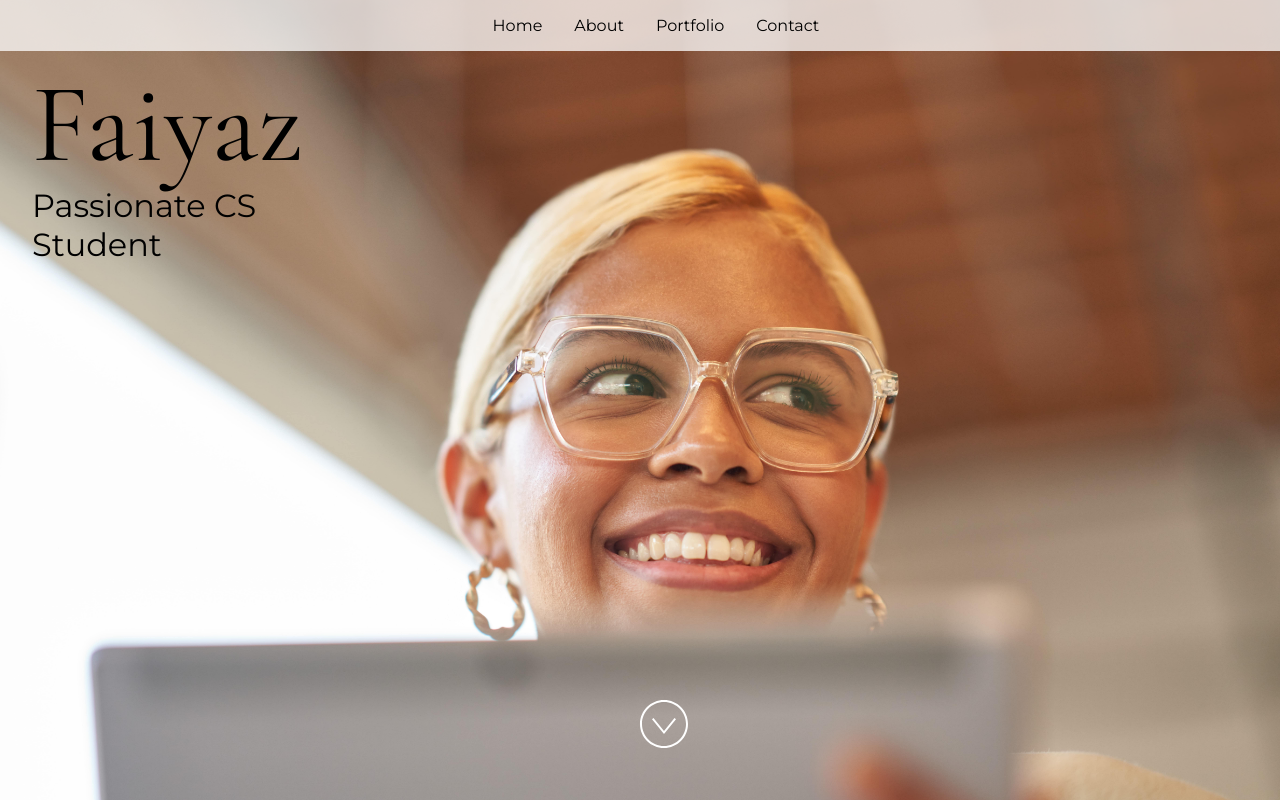
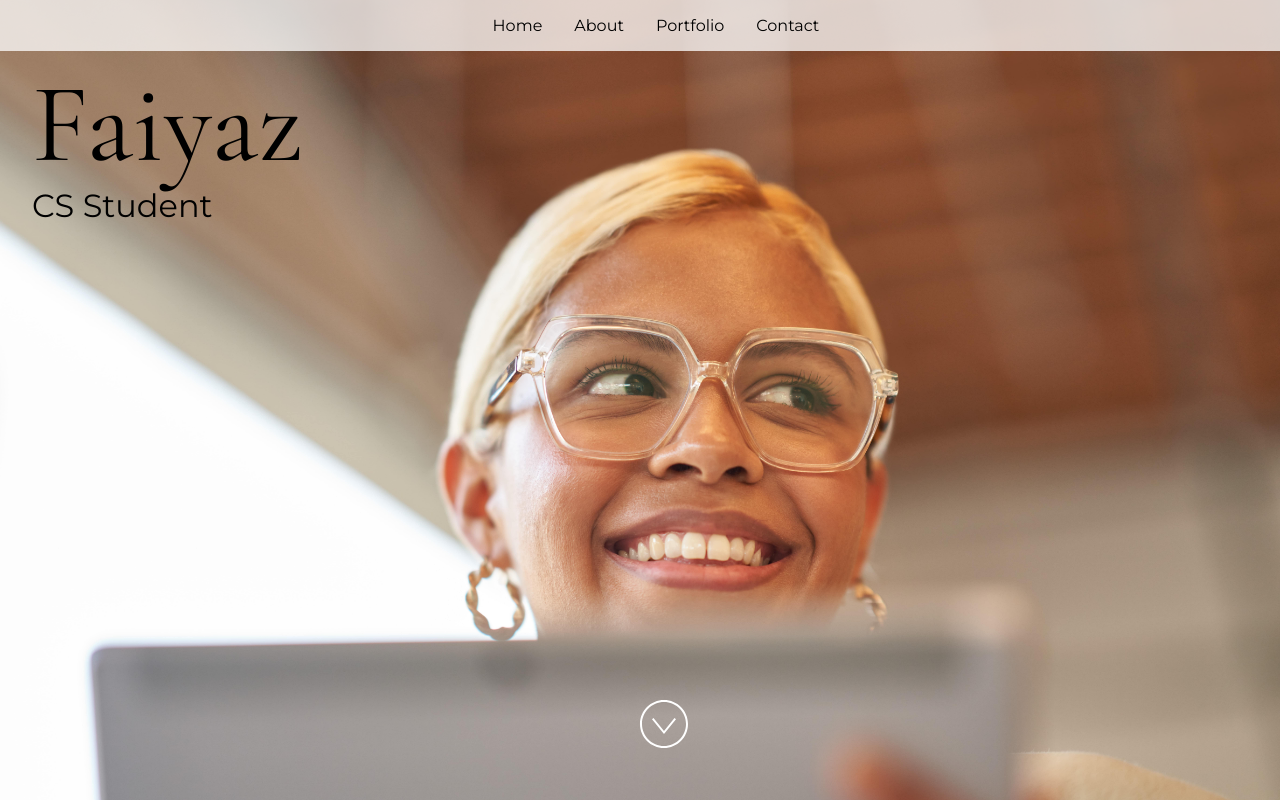
Before and after one commit to Faironic/Portfolio-By-GitHub-Education, a React (Vite) app: page / in a window 1280 px wide. Built offline with nearby package versions, Linux system fonts and the light colour scheme.

Commit message:
Update App.jsx

```diff
--- a/src/App.jsx
+++ b/src/App.jsx
@@ -25,7 +25,7 @@ import "./styles.css";
  */
 const siteProps = {
   name: "Faiyaz",
-  title: "Passionate CS Student",
+  title: "CS Student",
   email: "faiyaz.io@yahoo.com",
   gitHub: "iFayaz",
   instagram: "faiyaz.io",
```
